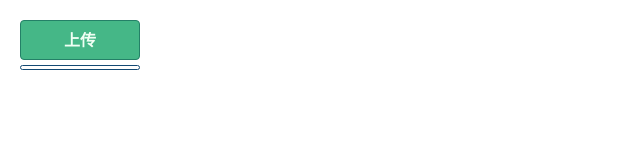
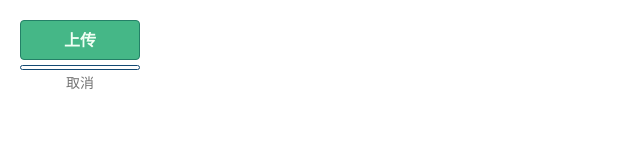
Before and after one commit to ajun568/upload, a React (Create React App) app in the folder fe-upload/: page / in a window 1280 px wide. Shown: the top 165 px of the page, without its empty margins (0-640 px from the left). Built offline with nearby package versions, Linux system fonts and the light colour scheme.

Commit message:
增加取消上传

```diff
--- a/fe-upload/src/App.js
+++ b/fe-upload/src/App.js
@@ -308,6 +308,7 @@ const App = () => {
 
       <Upload
         action="http://localhost:3000/api/uploads/multiple"
+        multiple
       />
     </div>
   );
--- a/fe-upload/src/Upload/_upload.css
+++ b/fe-upload/src/Upload/_upload.css
@@ -59,3 +59,16 @@
 .progress.green {
   background-color: green;
 }
+
+.cancel {
+  cursor: pointer;
+  margin-top: 5px;
+  width: 120px;
+  font-size: 14px;
+  text-align: center;
+  transition: all .3s ease;
+  color: #757575;
+}
+.cancel:hover {
+  color: orangered;
+}
--- a/fe-upload/src/Upload/index.jsx
+++ b/fe-upload/src/Upload/index.jsx
@@ -3,6 +3,7 @@ import { useState, useEffect, useRef } from 'react'
 import './_upload.css'
 import message from './../Message'
 
+let source = axios.CancelToken.source()
 const Upload = (props) => {
   const {
     type, // 上传样式 primary: 按钮形式, drag: 拖拽区域
@@ -56,6 +57,8 @@ const Upload = (props) => {
     progressRef.current.classList.remove('green')
     progressFontRef.current.innerHTML = '0%'
 
+    console.log(source, '+++++++==')
+
     if (beforeUpload) {
       let beforeUploadData = beforeUpload()
       if (beforeUploadData === false) return
@@ -82,6 +85,7 @@ const Upload = (props) => {
           }
         }
       },
+      cancelToken: source.token,
     }
 
     const data = await axios.post(action, formData, config)
@@ -97,6 +101,12 @@ const Upload = (props) => {
       return
     }
     message.success('上传成功')
+  }
+
+  // 取消上传
+  const cancelUpload = () => {
+    source.cancel()
+    source = axios.CancelToken.source()
   }
 
   return (
@@ -128,6 +138,7 @@ const Upload = (props) => {
           </div>
           <div ref={progressFontRef} className="font"></div>
         </div>
+        <div className="cancel" onClick={cancelUpload}>取消</div>
       </div>
     </section>
   )
```
